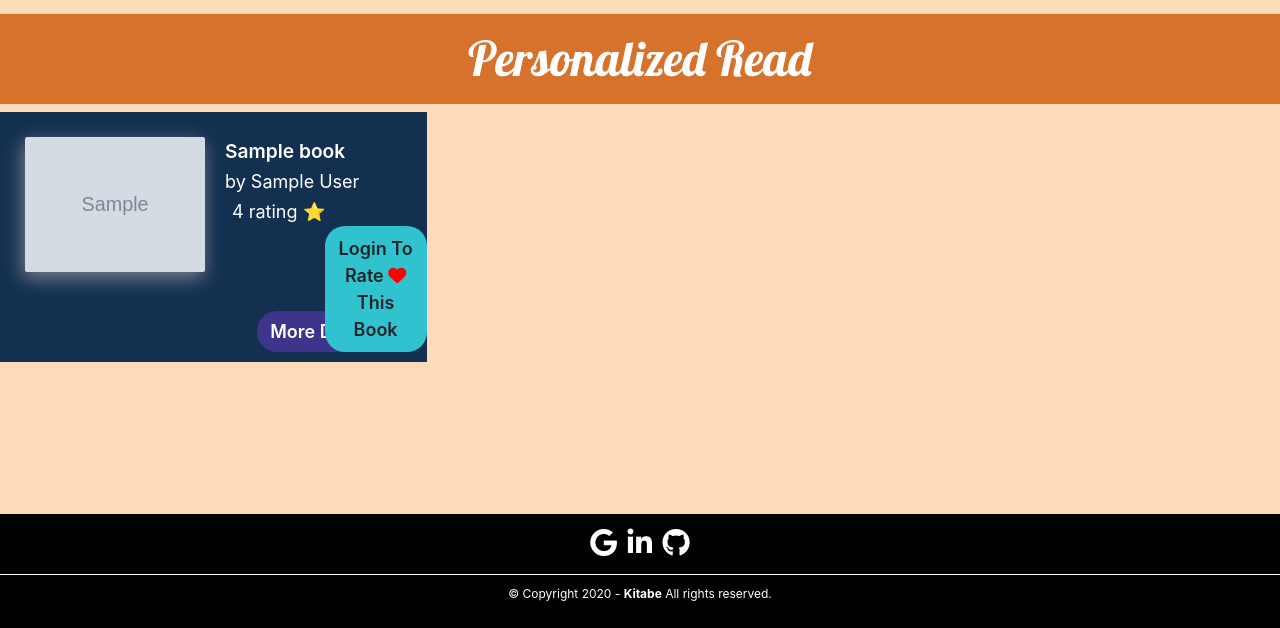
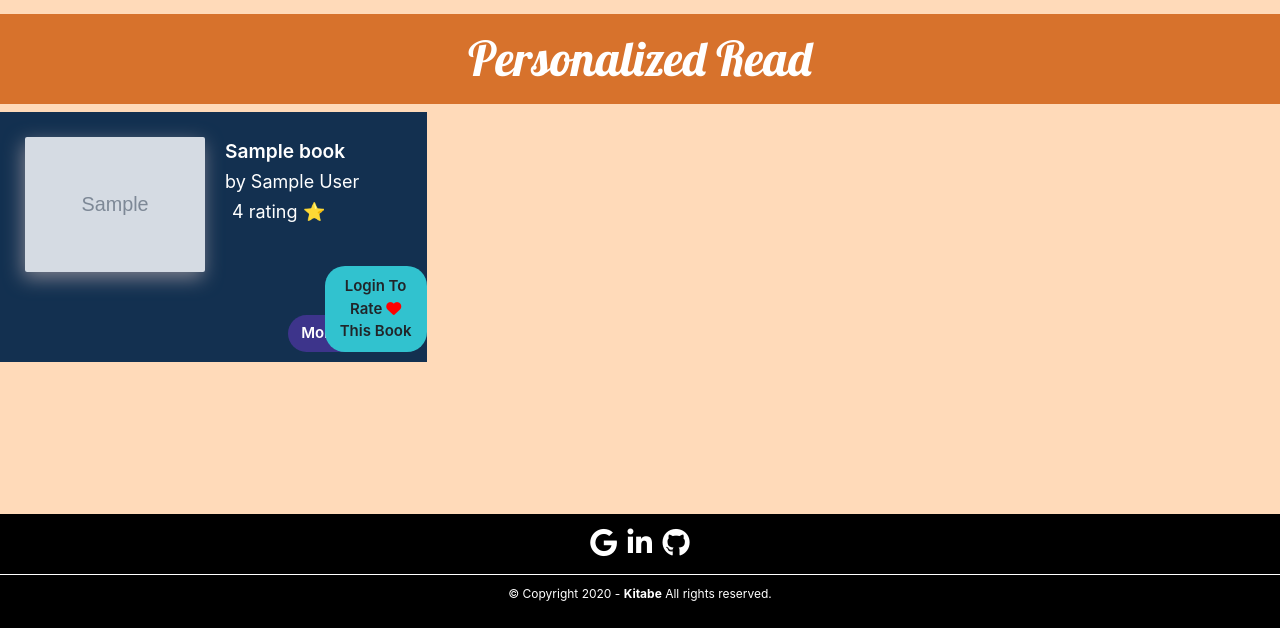
Before and after one commit to cleverpanther/Book_Recommendation_Sys_Hybrid, a Django app: template templates/mainapp/recommendation.html in a window 1280 px wide. Shown: the part 76-704 px from the top of the page. Run offline with Django 3.2, Linux system fonts and the light colour scheme; the template is opened without the code that fills it: most values are stand-ins (such as "Sample title", 1, 10 or a date in 2020); grey boxes marked "Sample" are stand-in pictures; some libraries are stand-ins or nearby versions.

Commit message:
zoom issue

```diff
--- a/static/mainapp/css/recommendation.css
+++ b/static/mainapp/css/recommendation.css
@@ -143,23 +143,23 @@
   background-color: #3D348B;
   color: #fff;
   font-weight: 600;
-  font-size: 18px;
+  font-size: 15px;
   border-radius: 20px;
   position: absolute;
   bottom: 10px;
-  right: 8%;
+  right: 5%;
 }
 
 .more-details:hover {
   color: white;
 }
 
-.rating-block {
+.rating-block{
   display: inline-block;
   text-align: center;
   background-color: #31c2cf;
   font-weight: 600;
-  font-size: 18px;
+  font-size: 15px;
   border-radius: 20px;
   position: absolute;
   padding: 8px;
```
